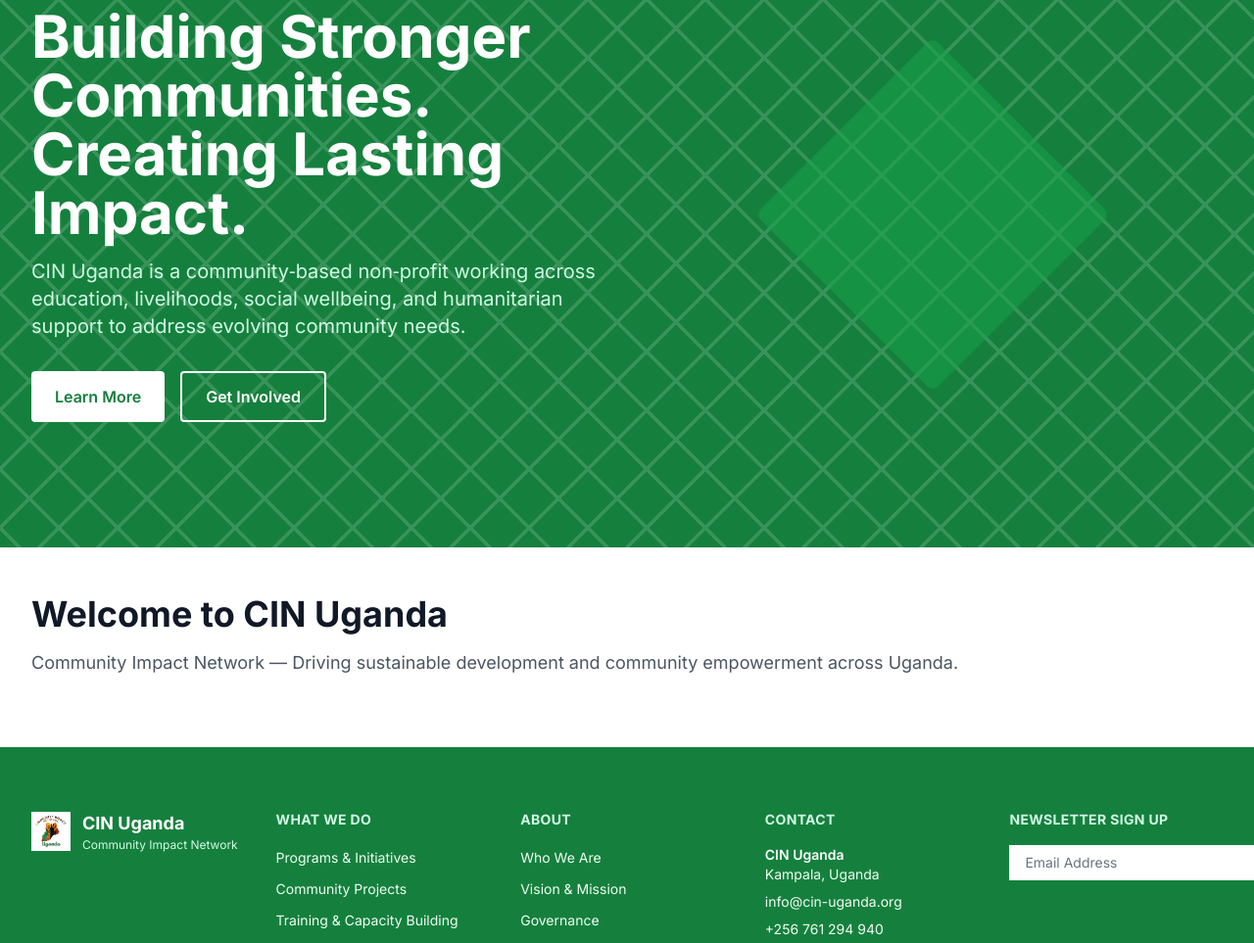
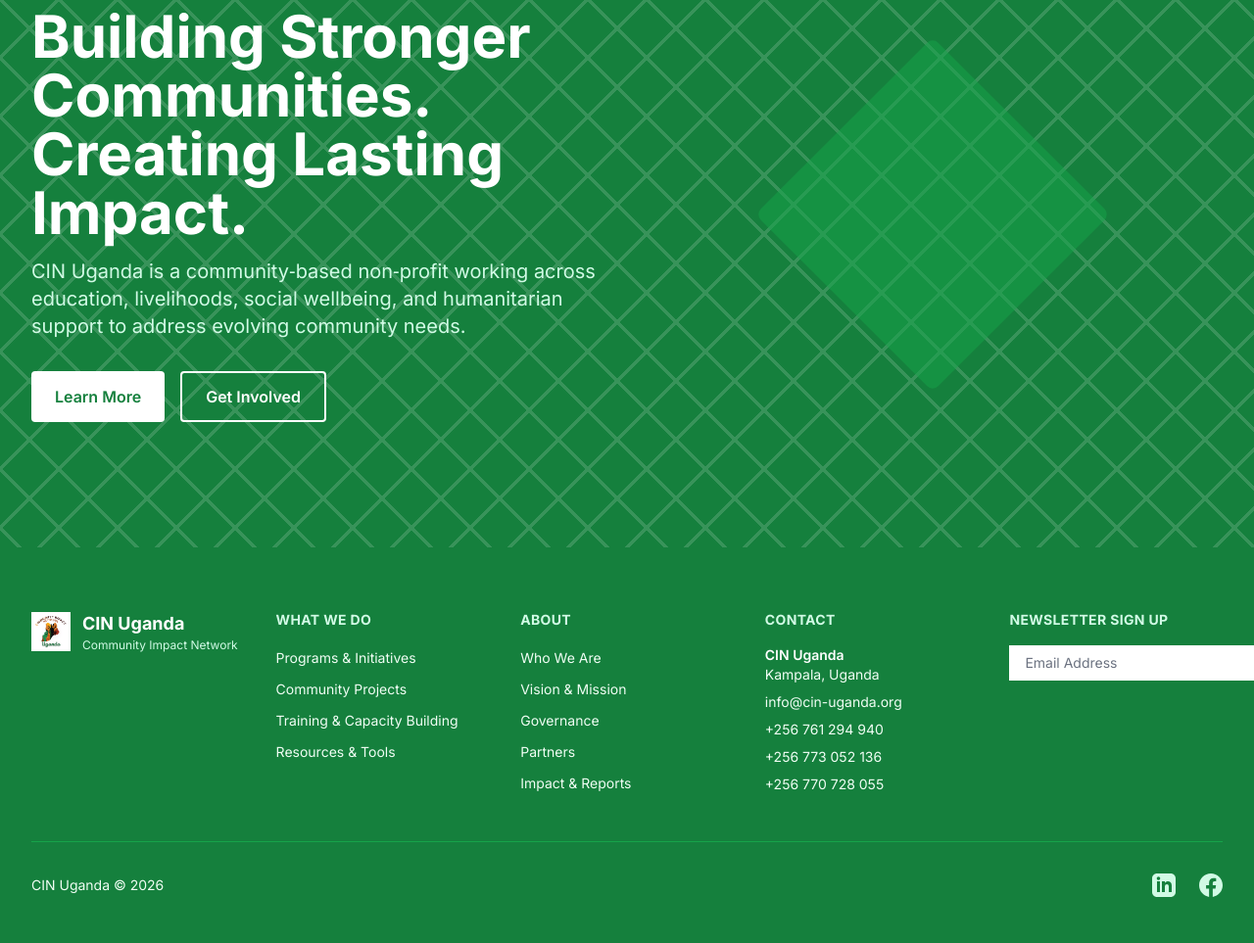
Before and after one commit to ecoguardug/CIN, a plain HTML site: page index.html in a window 1280 px wide. Shown: the part 234-1197 px from the top of the page at 98% size. Drawn offline with nearby package versions, Linux system fonts and the light colour scheme.

Commit message:
p remove

```diff
--- a/index.html
+++ b/index.html
@@ -175,10 +175,10 @@
   </div>
 </div>
 
-<main class="max-w-7xl mx-auto px-4 sm:px-6 lg:px-8 py-12">
+<!-- <main class="max-w-7xl mx-auto px-4 sm:px-6 lg:px-8 py-12">
   <h1 class="text-4xl font-bold text-gray-900 mb-4">Welcome to CIN Uganda</h1>
   <p class="text-lg text-gray-600 mb-6">Community Impact Network — Driving sustainable development and community empowerment across Uganda.</p>
-</main>
+</main> -->
 
 <footer class="bg-emerald-700 text-white pt-16 pb-8">
   <div class="max-w-7xl mx-auto px-4 sm:px-6 lg:px-8">
```
